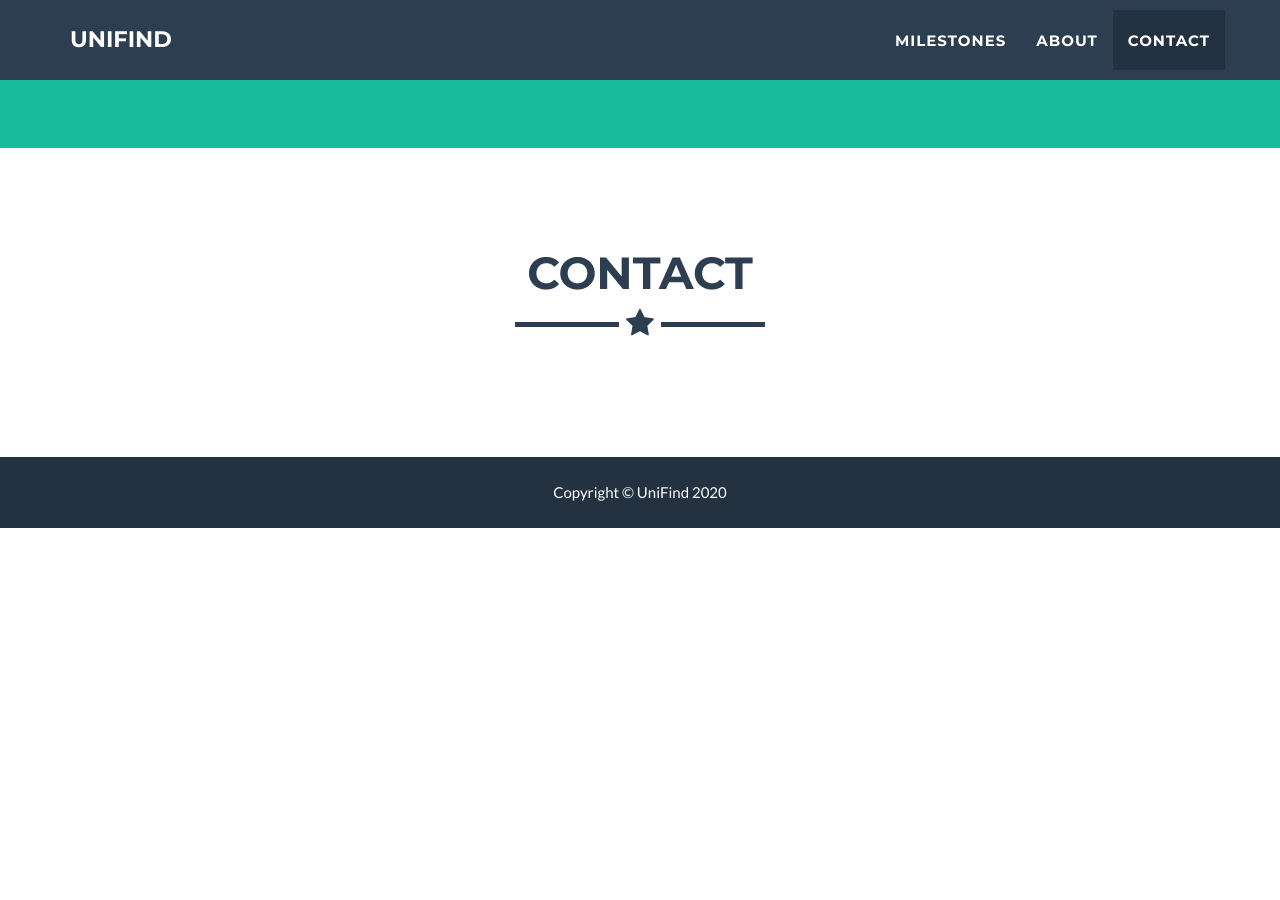
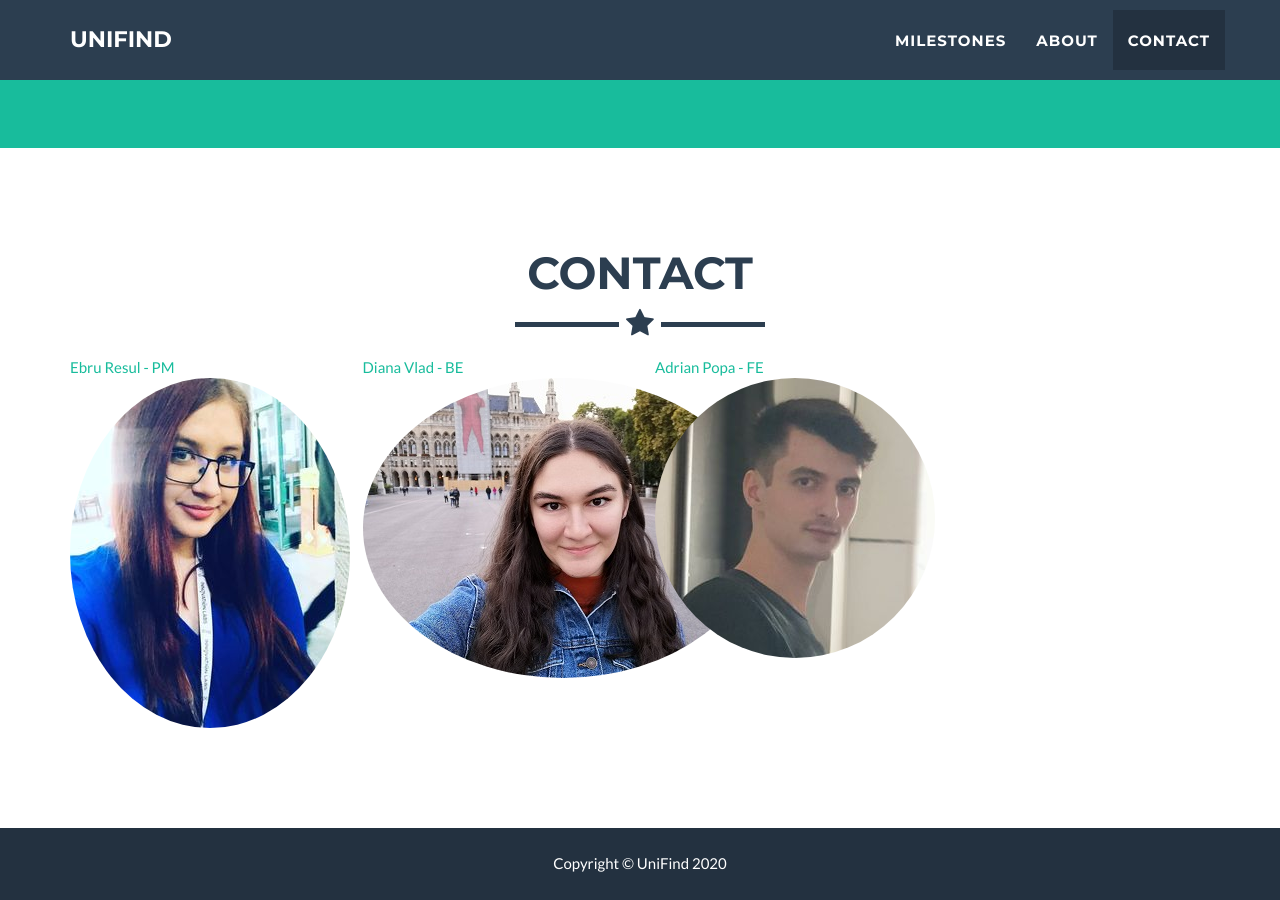
Before and after one commit to DianaVlad/dianavlad.github.io, a Jekyll site: the page built from _posts/2020-11-01-project-2.markdown, in a window 1280 px wide and 900 px high, scrolled down 1618 px. Built offline with Jekyll 4.4.1, drawn with Linux system fonts in a browser that asks for light colours; before the commit the page ends 2146 px from its top, so only the background shows below that.

Commit message:
add contact info

```diff
--- a/_includes/contact_static.html
+++ b/_includes/contact_static.html
@@ -7,5 +7,19 @@
 				<hr class="star-primary">
 			</div>
 		</div>
+		<div class="row">
+			<div class="col-xs-6 col-sm-3">
+				<a href="mailto:ebru.resul.007@gmail.com">Ebru Resul - PM</a>
+				<img src="../img/ebru.jpg" style="border-radius: 50%;">
+			</div>
+			<div class="col-xs-6 col-sm-3">
+				<a href="mailto:dianavlad162@gmail.com">Diana Vlad - BE</a>
+				<img src="../img/diana.jpg" style="border-radius: 50%;">
+			</div>
+			<div class="col-xs-6 col-sm-3">
+				<a href="mailto:adrianpopa9701@gmail.com">Adrian Popa - FE</a>
+				<img src="../img/adi.jpg" style="border-radius: 50%;">
+			</div>
+		</div>
 	</div>
 </section>
```
Also changed, not shown: _includes/contact.html (+14 -0 lines), img/adi.jpg (added), img/diana.jpg (added), img/ebru.jpg (added).
